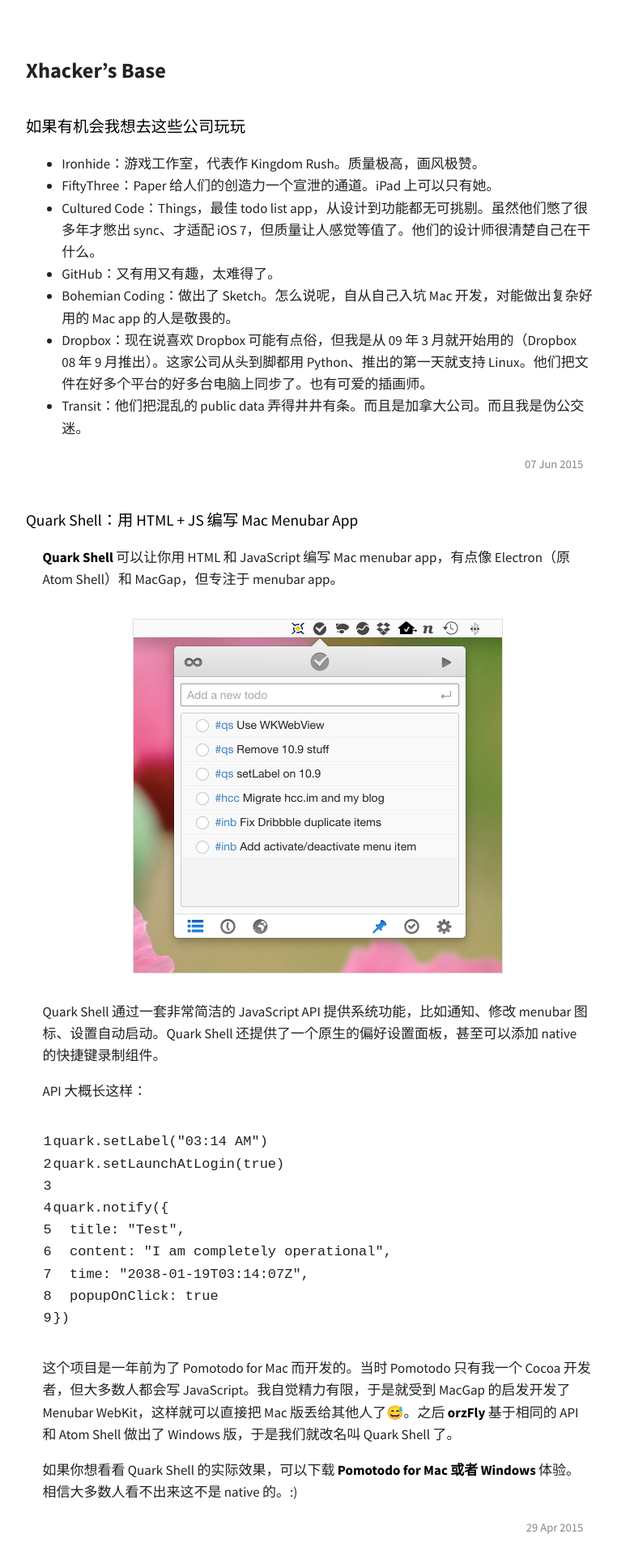
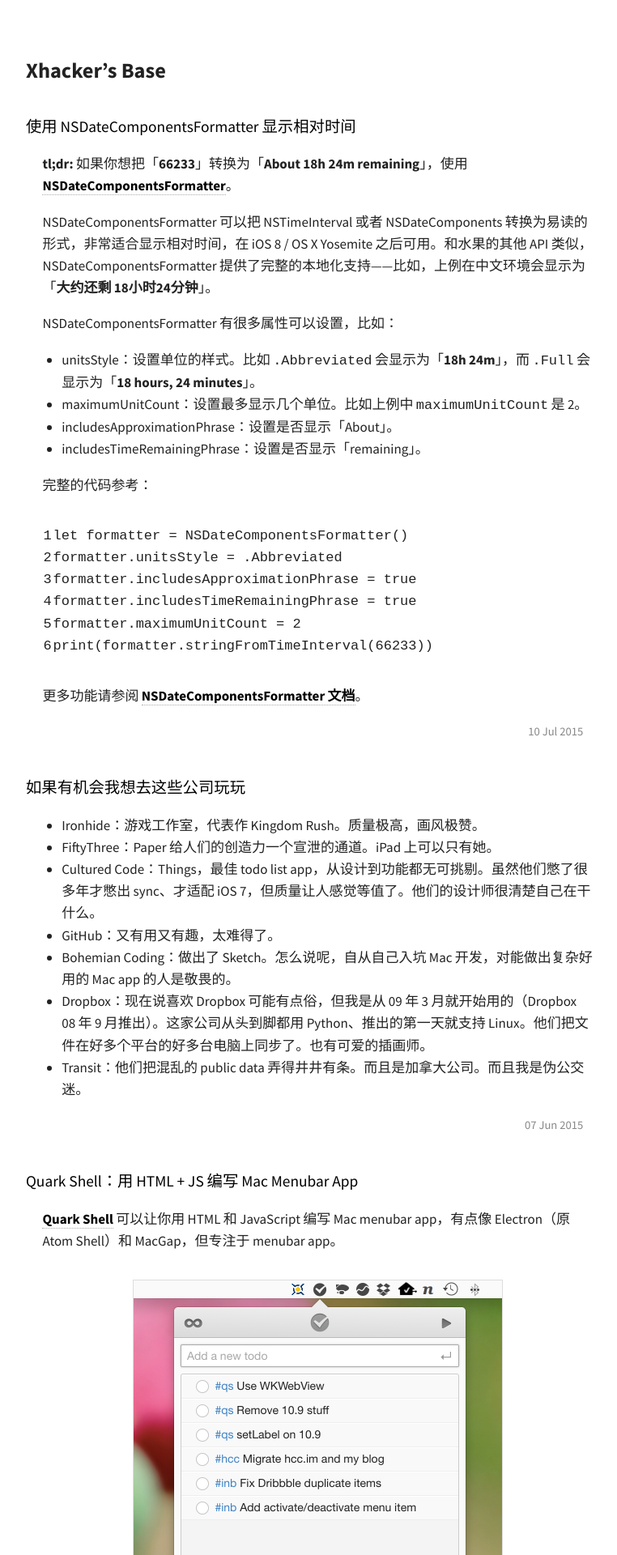
Before and after one commit to xhacker/xhacker.github.io, a Jekyll site: the page built from index.html, in a window 1280 px wide. Shown: the top 1920 px of the page at 81% size, without its empty margins (258-1020 px from the left). Built offline with Jekyll 4.4.1, drawn with Linux system fonts in a browser that asks for light colours; nearby versions of some CDN libraries.

Commit message:
[Post] NSDateComponentsFormatter

```diff
--- a/_layouts/post.html
+++ b/_layouts/post.html
@@ -52,7 +52,7 @@
     ga('create', 'UA-51349851-1', 'xhacker.im');
     ga('send', 'pageview');
   </script>
-  <link href='http://fonts.googleapis.com/css?family=Source+Sans+Pro:400,700' rel='stylesheet' type='text/css'>
+  <link href='http://fonts.googleapis.com/css?family=Source+Sans+Pro:400,600,700' rel='stylesheet' type='text/css'>
 </footer>
 
 </body>
--- /dev/null
+++ b/_posts/2015-07-10-ns-date-components-formatter.md
@@ -0,0 +1,28 @@
+---
+layout: post
+title: 使用 NSDateComponentsFormatter 显示相对时间
+---
+
+**tl;dr:** 如果你想把「**66233**」转换为「**About 18h 24m remaining**」，使用 [NSDateComponentsFormatter](https://developer.apple.com/library/prerelease/ios/documentation/Foundation/Reference/NSDateComponentsFormatter_class/index.html)。
+
+NSDateComponentsFormatter 可以把 NSTimeInterval 或者 NSDateComponents 转换为易读的形式，非常适合显示相对时间，在 iOS 8 / OS X Yosemite 之后可用。和水果的其他 API 类似，NSDateComponentsFormatter 提供了完整的本地化支持——比如，上例在中文环境会显示为「**大约还剩 18小时24分钟**」。
+
+NSDateComponentsFormatter 有很多属性可以设置，比如：
+
+* unitsStyle：设置单位的样式。比如 `.Abbreviated` 会显示为「**18h 24m**」，而 `.Full` 会显示为「**18 hours, 24 minutes**」。
+* maximumUnitCount：设置最多显示几个单位。比如上例中 `maximumUnitCount` 是 2。
+* includesApproximationPhrase：设置是否显示「About」。
+* includesTimeRemainingPhrase：设置是否显示「remaining」。
+
+完整的代码参考：
+
+{% highlight swift linenos=table %}
+let formatter = NSDateComponentsFormatter()
+formatter.unitsStyle = .Abbreviated
+formatter.includesApproximationPhrase = true
+formatter.includesTimeRemainingPhrase = true
+formatter.maximumUnitCount = 2
+print(formatter.stringFromTimeInterval(66233))
+{% endhighlight %}
+
+更多功能请参阅 [NSDateComponentsFormatter 文档](https://developer.apple.com/library/prerelease/ios/documentation/Foundation/Reference/NSDateComponentsFormatter_class/index.html)。
--- a/static/style.css
+++ b/static/style.css
@@ -16,7 +16,7 @@
 
 a { color: black; text-decoration: none; }
 a:visited { color: black; }
-a:hover { color: orange; }
+a:hover { color: #44A200; }
 a:focus { outline: thin dotted; }
 a:hover, a:active { outline: 0; }
 
@@ -84,13 +84,17 @@
 
 a {
   border-bottom: 1px dotted;
-  border-color: #ccc;
+  border-color: #aaa;
 }
 
 h1 {
   margin-top: 0;
   font-size: 1.55em;
   line-height: 1.1em;
+}
+
+strong {
+  font-weight: 600;
 }
 
 body > h1 a {
@@ -140,7 +144,6 @@
 }
 
 article .content a {
-  border: none;
   font-weight: bold;
 }
 
```
